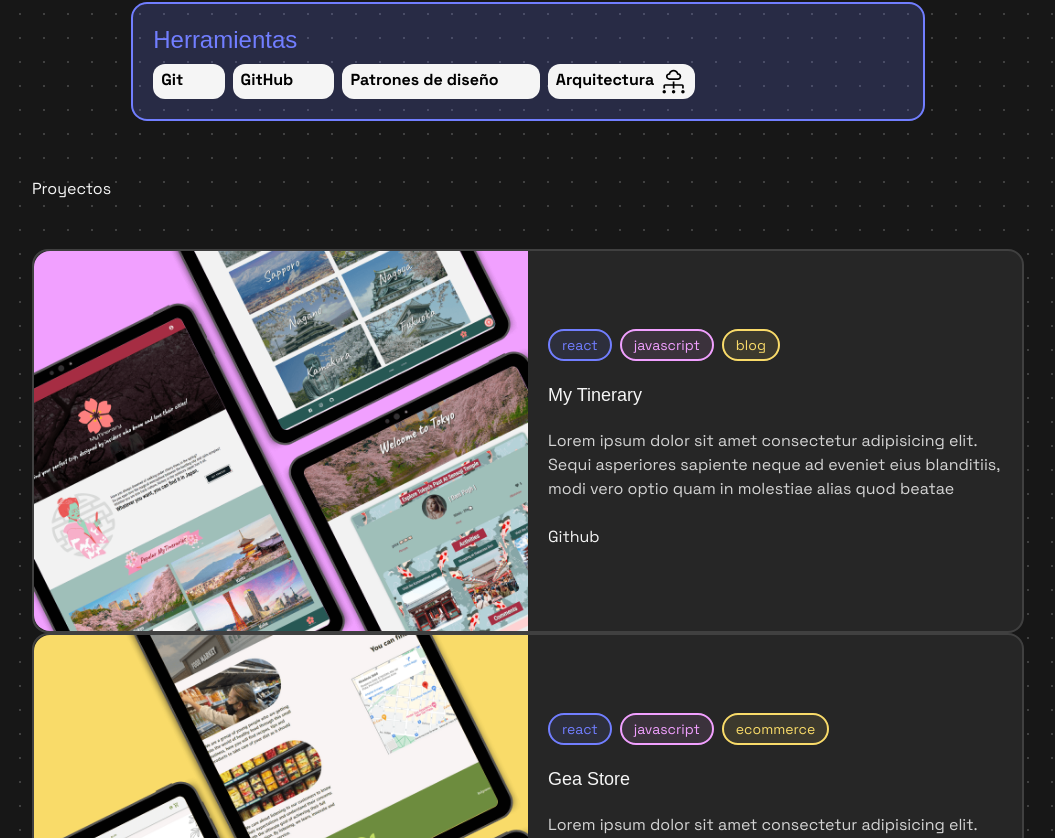
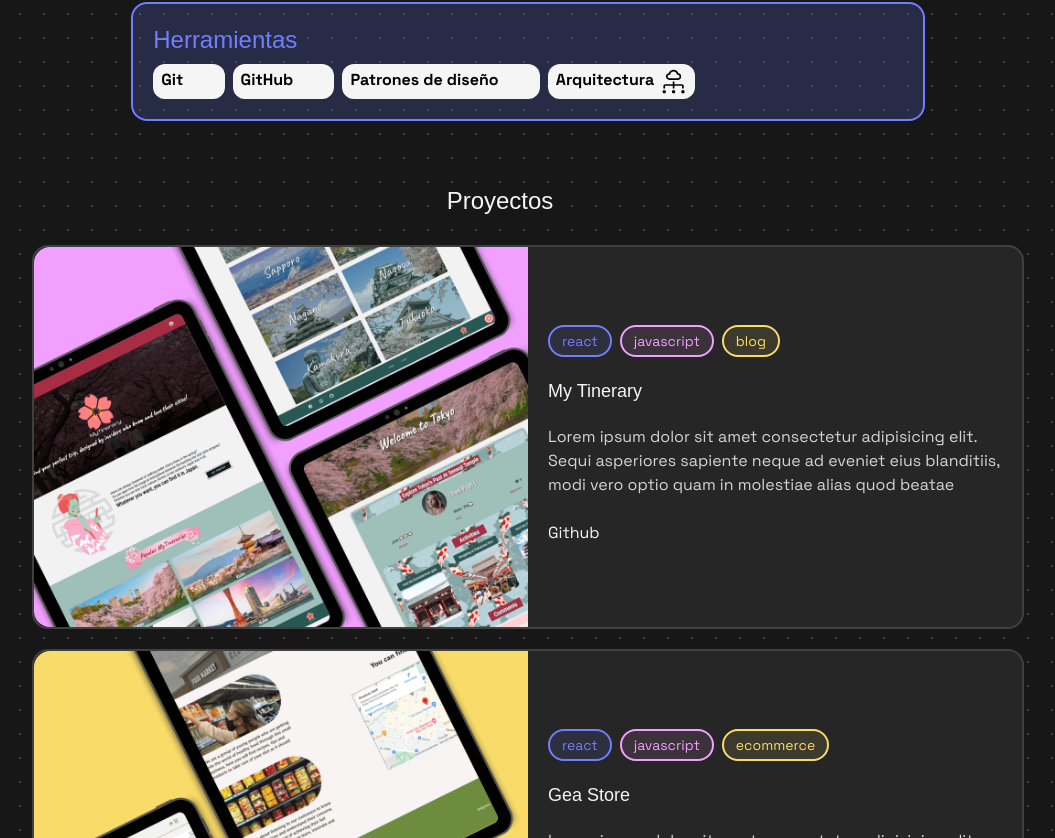
Before and after one commit to Cristaldo-Fiorela/portfolio, a React (Vite) app: page / in a window 1280 px wide. Shown: the part 1222-2060 px from the top of the page, without its empty margins (112-1167 px from the left). Built offline with nearby package versions, Linux system fonts and the light colour scheme; some icons are missing; a web font is replaced by a local one.

Commit message:
estilos a contenedor principal de proyectos

```diff
--- a/src/components/Projects.jsx
+++ b/src/components/Projects.jsx
@@ -5,12 +5,12 @@ import ProjectCard from './ProjectCard';
 
 const Projects = () => {
   return (
-    <section id="projects">
-      <h2 className="section-title">
-        Proyectos {""}
+    <section id="projects" className='flex flex-col gap-5'>
+      <div className='font-family-heading flex gap-2 text-2xl items-center justify-center'>
+        <h2 className="">Proyectos</h2>
         <Icon icon="akar-icons:sparkles" width="3rem" height="3rem" />
-      </h2>
-      <div className='projects-container'>
+      </div>
+      <div className='flex flex-col gap-5'>
         {DB.map( project => (
           <ProjectCard
             id={project.id}
@@ -22,25 +22,7 @@ const Projects = () => {
 
           />
         ))
-
         }
-        {/* { DB.map(project => (
-          <div
-            className="project-card"
-            key={project.id}
-            style={{backgroundImage: `url('${project.image}')`}}
-          >
-            <div className='card-body'>
-              <div className="tech-tags">
-                {project.tech.map( (tech, i) => (
-                  <p key={i}>#{tech}</p>
-                ))}
-              </div>
-              <h4>{project.name}</h4>
-            </div>
-          </div>
-          ))
-        } */}
       </div>
     </section>
   )
```
